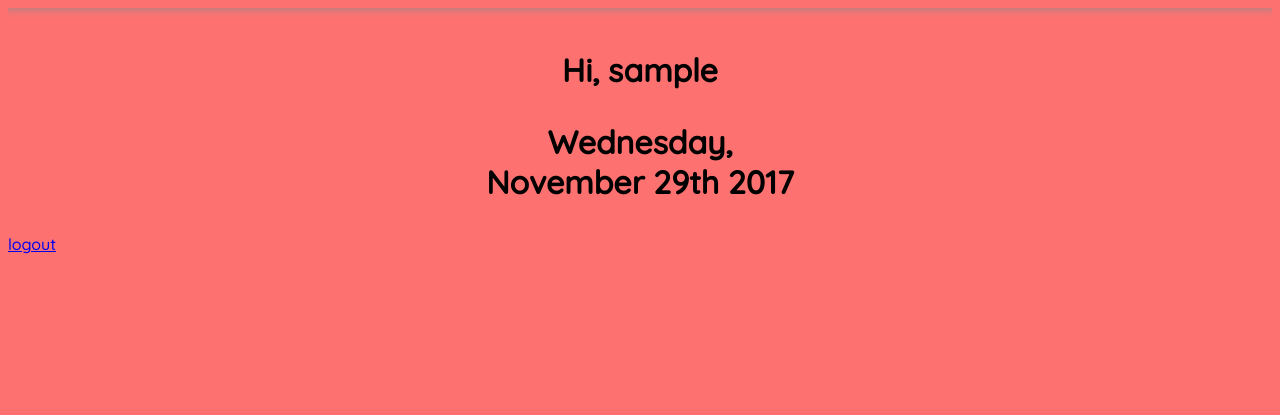
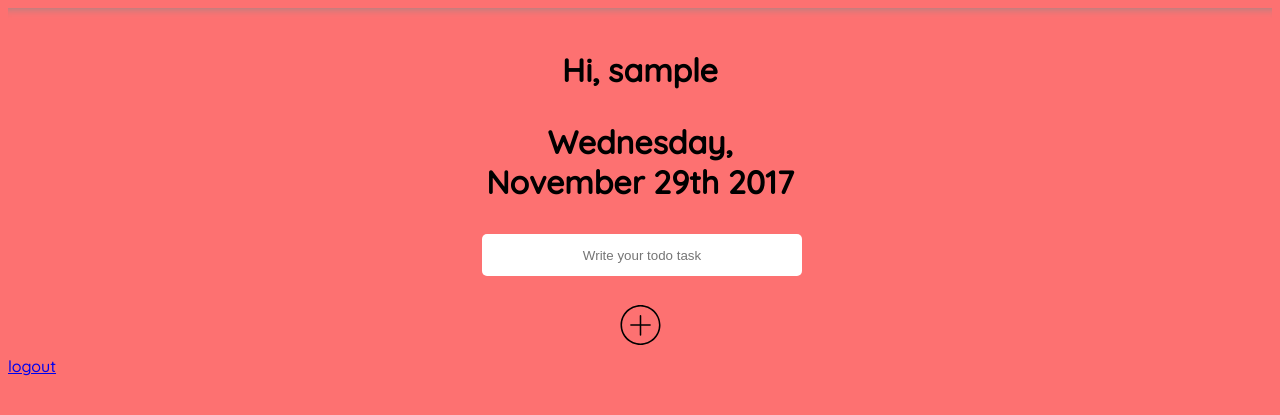
Before and after one commit to yamatogun/todolist_app, a Flask app: page / in a window 1280 px wide. Shown: the part 58-473 px from the top of the page. Run offline with Flask 2, Linux system fonts and the light colour scheme; the visitor is signed in with stand-in values (Sample User, id 1); data comes from the database, SQL or seed files in the repository; data that the repository does not hold is empty.

Commit message:
add an input field to add tasks

```diff
--- a/app/forms.py
+++ b/app/forms.py
@@ -1,6 +1,6 @@
 from flask_wtf import FlaskForm
 from wtforms import StringField, PasswordField, BooleanField, SubmitField
-from wtforms.validators import Required, Email, Length
+from wtforms.validators import Required, Email, Length, DataRequired
 
 
 class LoginForm(FlaskForm):
@@ -10,3 +10,7 @@ class LoginForm(FlaskForm):
     password = PasswordField('Password', validators=[Required()])
     remember_me = BooleanField('Keep me logged in')
     submit = SubmitField('Send')
+
+class AddTodoForm(FlaskForm):
+    todo = StringField("Todo", validators=[DataRequired()])
+    addbutton = SubmitField('AddButton')
--- a/app/static/list_of_todos.css
+++ b/app/static/list_of_todos.css
@@ -32,3 +32,31 @@ ul{
 	position: relative;
 	top: 25%;
 }
+/*
+#addtodo{
+  background-color: #ffffe6;
+  border-radius: 5px;
+  height: 3em;
+  left: 37.5%;
+  position: relative;
+  width: 25%;
+}
+*/
+
+#entryfield{
+  border-style: hidden;
+  border-radius: 5px;
+  height: 3em;
+  left: 37.5%;
+  position: relative;
+  text-align: center;
+  width: 25%;
+}
+
+#addbutton{
+  margin: 1em 0 1em 0;
+  left: 37.5%;
+  height: 3em;
+  position: relative;
+  width: 25%;
+}
--- a/app/templates/list_of_todos.html
+++ b/app/templates/list_of_todos.html
@@ -26,6 +26,14 @@
 	{%endif%}
 </div>
 
+<form method="POST">
+  {{form.todo(id="entryfield", placeholder="Write your todo task")}}
+  <div id="addbutton">
+  {{form.addbutton(src="../static/plus.svg",
+                   type="image", alt="Submit")}}
+  </div>
+</form>
+
 <p id="logout">
 	<a href="logout">logout</a>
 </p>
--- a/app/views.py
+++ b/app/views.py
@@ -4,7 +4,7 @@ from flask import flash, render_template, redirect, url_for
 from flask_login import login_user, logout_user, login_required, current_user
 
 from . import app
-from forms import LoginForm
+from forms import LoginForm, AddTodoForm
 from models import User
 
 
@@ -12,6 +12,7 @@ from models import User
 @app.route('/')
 @login_required
 def home():
+    form = AddTodoForm()
     todos = current_user.todos
     today = date.today()
     day = today.day
@@ -20,7 +21,10 @@ def home():
     else:
         suffix = ["st", "nd", "rd"][day%10-1]
     literal_date = today.strftime("%A, %B %d{} %Y".format(suffix))
-    return render_template("list_of_todos.html", todos=todos, date=literal_date)
+    return render_template("list_of_todos.html",
+                           todos=todos,
+                           date=literal_date,
+                           form=form)
 
 
 @app.route('/login', methods=['GET', 'POST'])
```
Also changed, not shown: app/static/plus.svg (added).
